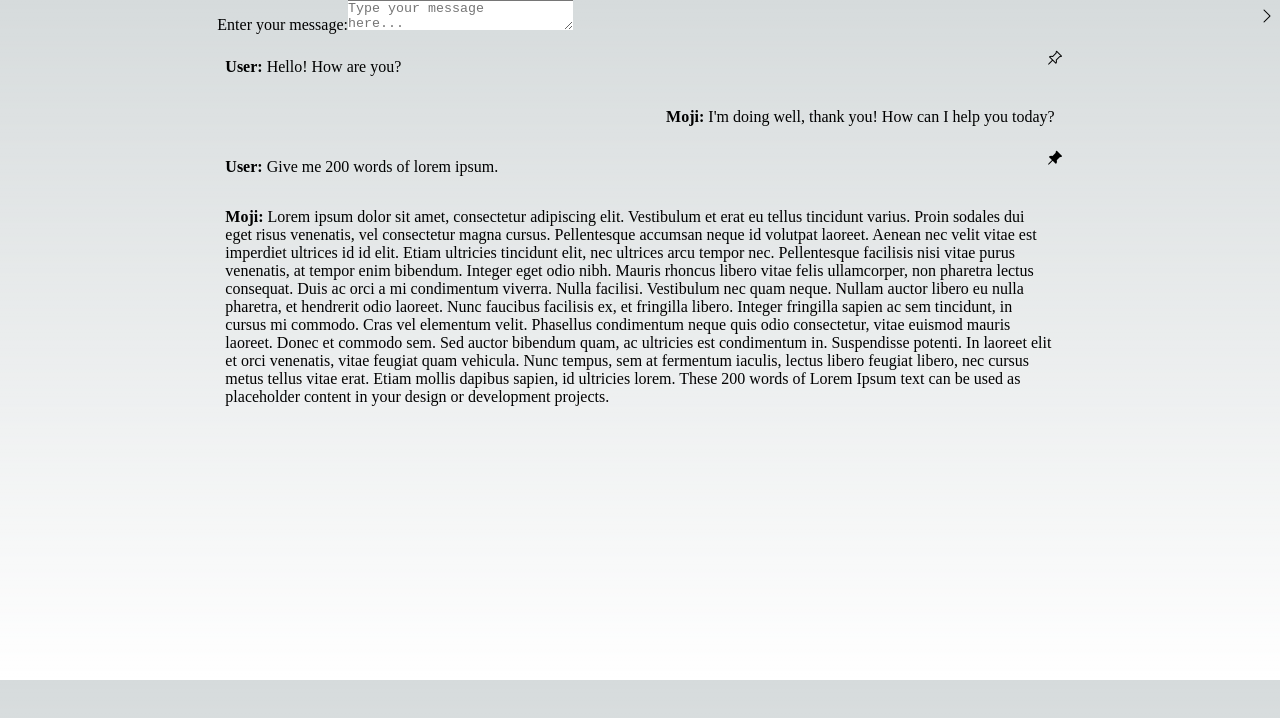
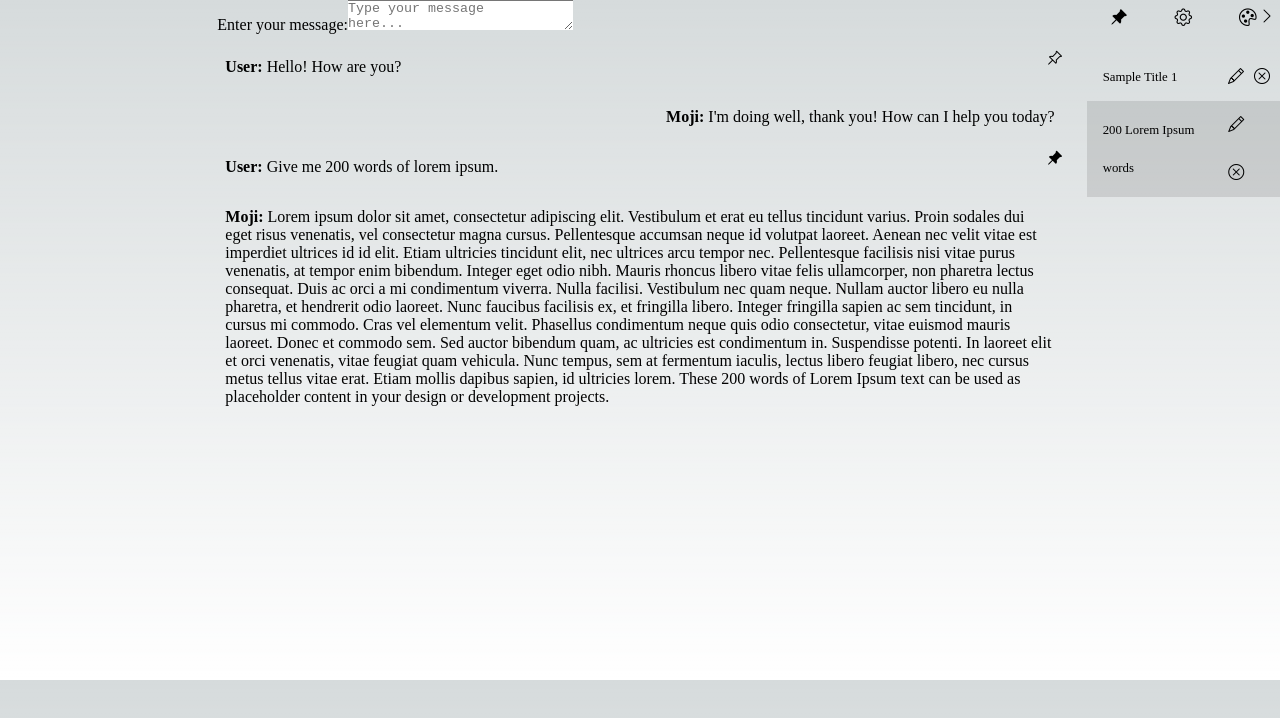
Before and after one commit to Mojtaba-Hassan-Erfani/mogpt-chat, a Next.js app: page / in a window 1280 px wide. Shown: the top 718 px of the page. Built offline with nearby package versions, Linux system fonts and the light colour scheme.

Commit message:
Feat: Right Sidebar pin feature implementation
also lintfixes

```diff
--- a/src/pages/index.js
+++ b/src/pages/index.js
@@ -1,7 +1,6 @@
 import Head from 'next/head'
-// import { Inter } from 'next/font/google'
 // import styles from '@/styles/Home.module.css'
-import { useState, useEffect, useRef } from 'react';
+import { useEffect, useRef } from 'react';
 
 
 export default function Home() {
@@ -27,10 +26,9 @@ export default function Home() {
     <>
 		<Head>
 		<title>MoGPT-Chat</title>
-		<meta name="description" content="Generated by create next app" />
+		<meta name="description" content="Mogpt chat interface a simple user friendly GPT-4 TextBot using OpenAI API" />
 		<meta name="viewport" content="width=device-width, initial-scale=1" />
 		<link rel="stylesheet" href="https://cdn.jsdelivr.net/npm/bootstrap-icons@1.7.2/font/bootstrap-icons.css" />
-		<link rel="icon" href="/favicon.ico" />
 		</Head>
 		<main>
 			<div className="container-fluid d-flex flex-column vh-100 p-0">
@@ -43,7 +41,6 @@ export default function Home() {
 
 					{/* Chat interface */}
 					<div className="col-md-8 mx-auto d-flex flex-column row-padding">
-						{/* The existing chat interface code goes here */}
 						<div className="card flex-grow-1" style={{ height: 'calc(100vh - 120px)' }}>
 							<div className="card-body d-flex flex-column">
 								<form>
@@ -56,7 +53,8 @@ export default function Home() {
 											borderBottom: 'none',
 											borderRight: 'none',
 											borderLeft: 'none',
-											}} rows="1" onChange={handleTextareaResize}></textarea>
+											}} rows="1" onChange={handleTextareaResize}>
+										</textarea>
 										<div className="input-group-append" style={{ position: 'absolute', right: '0', top: '0', paddingTop: '8px', paddingRight: '5px' }}>
 											<a type="submit">
 												<i className="bi bi-chevron-right" style={{ height: '12px', width: '12px' }}></i>
@@ -103,6 +101,30 @@ export default function Home() {
 					{/* Right sidebar */}
 					<div className="col-md-2 bg-light d-flex flex-column">
 
+						<div className="d-flex justify-content-around border-bottom py-2">
+							<i className="bi bi-pin-angle-fill" style={{ fontSize: '1.1rem', cursor: 'pointer' }}></i>
+							<i className="bi bi-gear" style={{ fontSize: '1.1rem', cursor: 'pointer' }}></i>
+							<i className="bi bi-palette" style={{ fontSize: '1.1rem', cursor: 'pointer' }}></i>
+						</div>
+						<div className="flex-grow-1">
+							{/*  titles with chat icons */}
+							<ul className="list-unstyled pt-3" style={{ fontSize: '.8rem' }}>
+								<li className="d-flex align-items-center justify-content-between ps-3" style={{ lineHeight: '3' }}>
+									<span>Sample Title 1</span>
+									<div>
+										<i className="bi bi-pencil" style={{ fontSize: '1rem', marginRight: '10px' }}></i>
+										<i className="bi bi-x-circle" style={{ fontSize: '1rem', marginRight: '10px' }}></i>
+									</div>
+								</li>
+								<li className="d-flex align-items-center justify-content-between ps-3" style={{ backgroundColor: 'rgba(0, 0, 0, 0.1)', lineHeight: '3' }}>
+									<span>200 Lorem Ipsum words</span>
+									<div>
+										<i className="bi bi-pencil" style={{ fontSize: '1rem', marginRight: '10px' }}></i>
+										<i className="bi bi-x-circle" style={{ fontSize: '1rem', marginRight: '10px' }}></i>
+									</div>
+								</li>
+							</ul>
+						</div>
 					</div>
 				</div>
 			</div>
```
Lines whose indentation alone changed are shown as unchanged.
